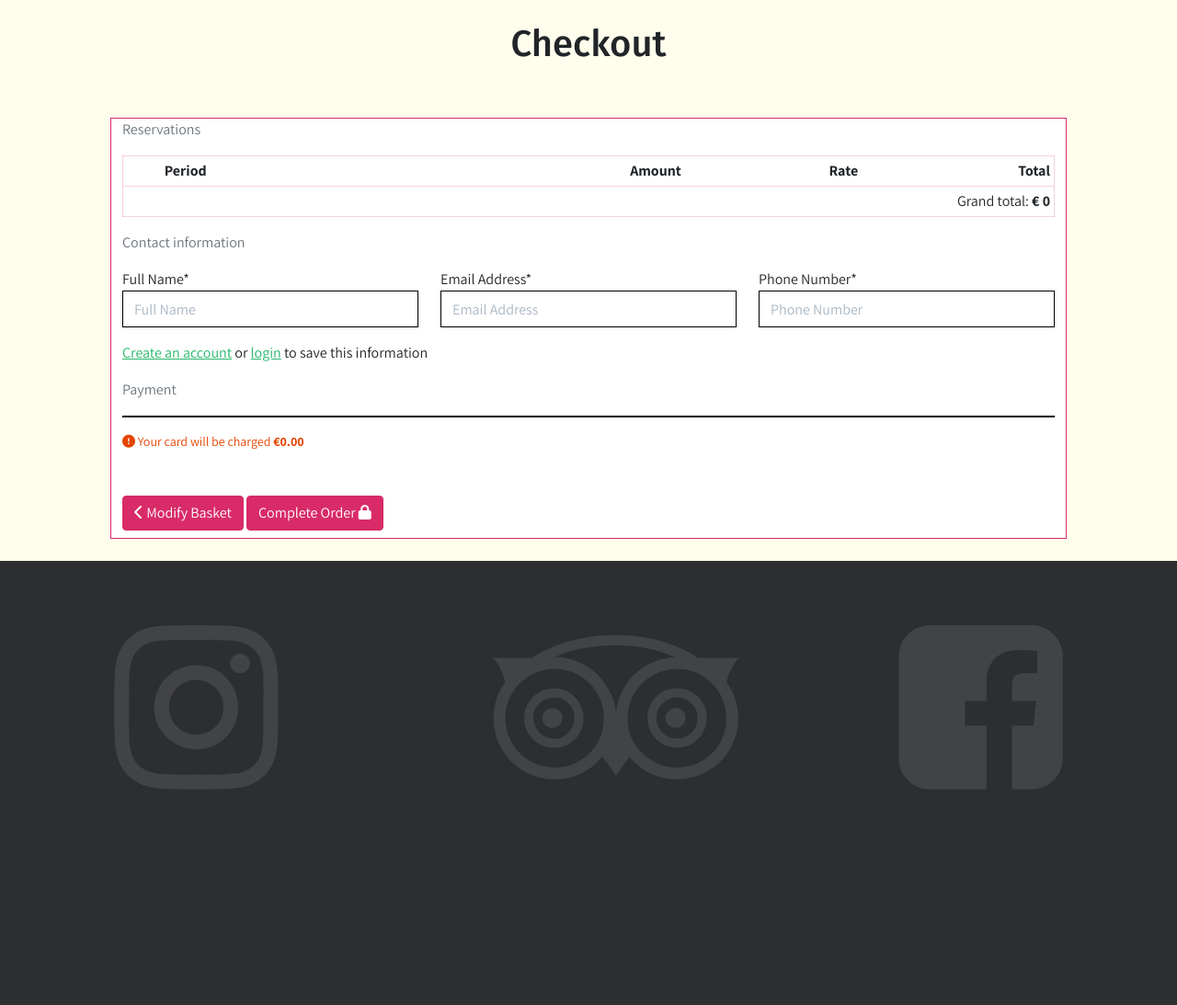
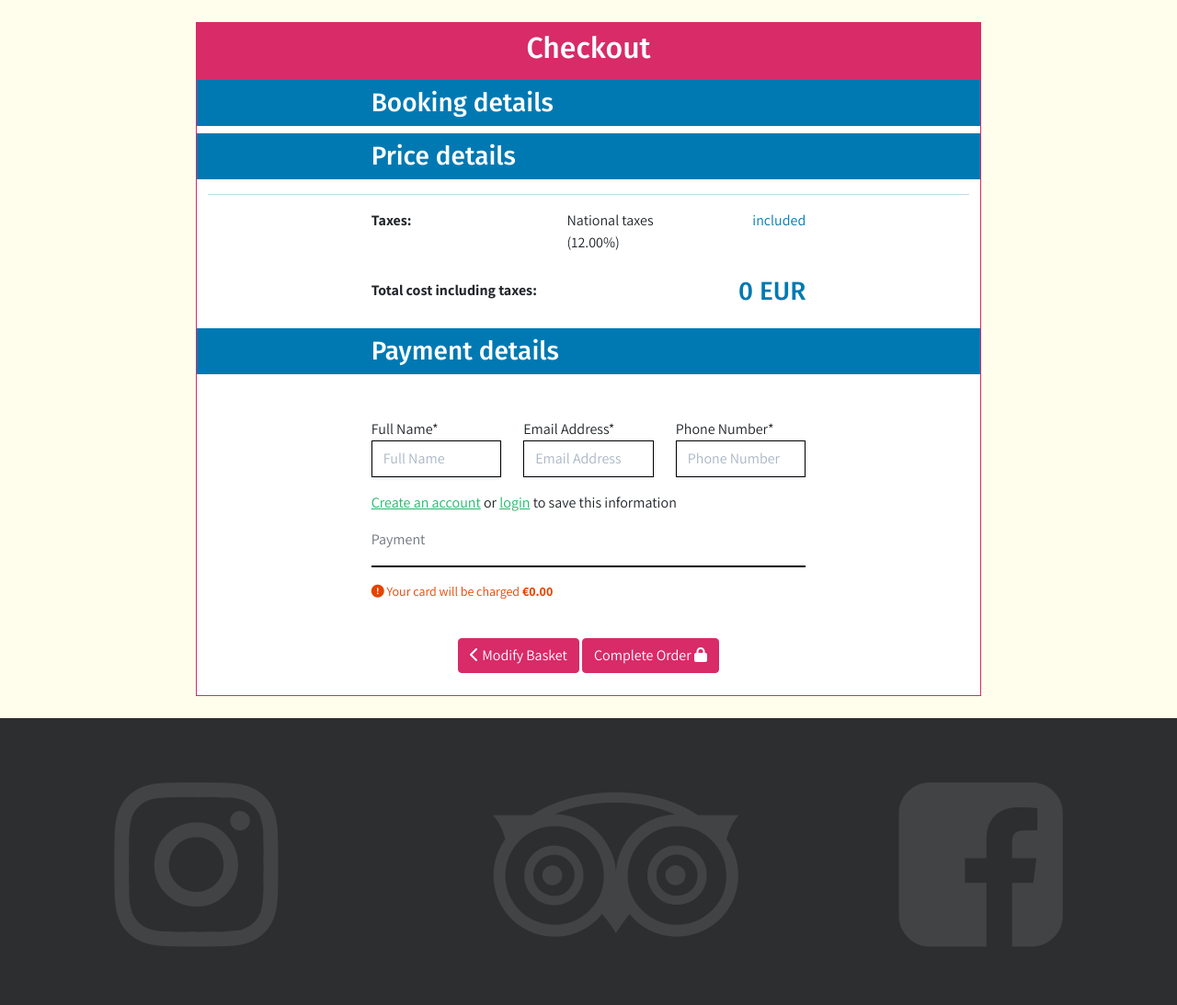
Before and after one commit to malmgrenola/square-circles, a Django app: template checkout/templates/checkout/checkout.html in a window 1280 px wide. Shown: the part 116-1209 px from the top of the page at 92% size. Before the commit the page ends 974 px from the top, so only its background shows below. Run offline with Django 3.2, Linux system fonts and the light colour scheme; the template is opened without the code that fills it: values that come from a table or form of the project are taken from there, others are empty; parts of the project's set-up code (start-up, migrations or seed data) failed here and were passed over; some libraries are stand-ins or nearby versions; some web fonts are replaced.

Commit message:
style basket &  checkout

```diff
--- a/basket/contexts.py
+++ b/basket/contexts.py
@@ -23,12 +23,12 @@ def basket_contents(request):
         product = get_object_or_404(Product, pk=item['product_id'])
         check_in = item['check_in']
         check_out = item['check_out']
-        amount = item['amount']
+        quantity = item['quantity']
         days = item['days']
-        total = float(amount * days * product.price)
+        total = float(quantity * days * product.price)
         basket_items.append({
             'product': product,
-            'amount': amount,
+            'quantity': quantity,
             'total': total,
             'check_in': check_in,
             'check_out': check_out,
--- a/checkout/static/checkout/css/checkout.css
+++ b/checkout/static/checkout/css/checkout.css
@@ -46,26 +46,14 @@ select option[value=""] {
   color: #aab7c4 !important;
 }
 
-.highlight-border {
-  border: 3px solid #0079b2;
-}
-
 #loading-overlay {
   display: none;
-  position: fixed;
-  top: 0;
-  left: 0;
-  width: 100%;
-  height: 100%;
-  background: rgba(23, 162, 184, 0.85);
-  z-index: 9999;
 }
 
 .loading-spinner {
   display: flex;
   align-items: center;
   justify-content: center;
-  margin: 0;
   height: 100%;
 }
 
--- a/checkout/templates/checkout/checkout.html
+++ b/checkout/templates/checkout/checkout.html
@@ -1,74 +1,117 @@
 {% extends "base.html" %}
 {% load static%}
+{% load filters %}
 
 {% block extra_css %}
     <link rel="stylesheet" href="{% static 'checkout/css/checkout.css' %}">
 {% endblock %}
 
 {% block page_header %}
-    <div class="row justify-content-md-center mx-1">
-        <div class="col my-4 text-center">
-            <h1>Checkout</h1>
-        </div>
-    </div>
 {% endblock %}
 
 {% block content %}
-    <div class="row justify-content-md-center mx-1">
-            <div class="col-12 col-lg-10 my-4 box">
-                <div class="row">
-                    <div class="col-12">
-                        <p class="text-muted">Reservations</p>
+
+<div class="row justify-content-md-center">
+    <div class="col col-md-8 m-md-4 box">
+        <div class="row py-2 bg-primary text-white text-center">
+            <div class="col">
+                <h2>Checkout</h2>
             </div>
         </div>
-                <table class="table table-sm table-borderless sc-table">
-                    <thead>
-                        <tr class="w-25 sc-row">
-                            <th colspan="2"></th>
-                            <th>Period</th>
-                            <th class="text-end">Amount</th>
-                            <th class="text-end">Rate</th>
-                            <th class="text-end">Total</th>
-                        </tr>
-                    </thead>
-                    <tbody class="">
+        <div class="row mb-2 bg-secondary justify-content-md-center text-white">
+            <div class="col col-md-7"><h3 class="m-0 py-2">Booking details</h3></div>
+        </div>
+
         {% for item in basket_items %}
-                        <tr class="w-25 sc-row">
-                            <td class="">
-                            {% if item.product.image %}
-                                        <img src="{{ MEDIA_URL }}{{item.product.image}}" alt="{{ item.product.name }} image" class="image-thumbnail">
-                                    {% else %}
-                                        <svg class="bd-placeholder-img image-thumbnail" width="100%" height="250" xmlns="http://www.w3.org/2000/svg" role="img" aria-label="Placeholder: Image" preserveAspectRatio="xMidYMid slice" focusable="false">
-                                            <rect width="100%" height="100%" fill="#868e96"></rect>
-                                            <text x="50%" y="50%" fill="#dee2e6" dy=".3em">Image</text>
-                                        </svg>
+        <form class="form" method="POST" action="{% url 'update_item' forloop.counter0 %}">
+            {% csrf_token %}
+            <div class="row justify-content-md-center">
+                <div class="col-5 col-md-3"><strong>Type of items:</strong></div>
+                <div class="col-7 col-md-4">{{item.product.name}}</div>
+            </div>
+            <div class="row justify-content-md-center">
+                <div class="col-5 col-md-3"><strong>Arrival date:</strong></div>
+                <div class="col-7 col-md-4">{{item.check_in}}, Check-in after 14:00</div>
+            </div>
+            <div class="row justify-content-md-center">
+                <div class="col-5 col-md-3"><strong>Departure date:</strong></div>
+                <div class="col-7 col-md-4">{{item.check_out}}, Check-out until 12:00</div>
+            </div>
+            <div class="row justify-content-md-center">
+                <div class="col-5 col-md-3"><strong>Length of stay:</strong></div>
+                <div class="col-7 col-md-4">{{item.days}} nights</div>
+            </div>
+            <div class="row justify-content-md-center pb-4">
+                <div class="col-5 col-md-3"><strong>Quantity:</strong></div>
+                <div class="col-7 col-md-4">{{ item.quantity }}</div>
+            </div>
+            {% if not forloop.last %}<hr class="text-secondary">{% endif %}
+        </form>
+        {% endfor %}
+
+        <div class="row mb-2 justify-content-md-center bg-secondary text-white">
+            <div class="col col-md-7"><h3 class="m-0 py-2">Price details</h3></div>
+        </div>
+        {% for item in basket_items %}
+            <div class="row justify-content-md-center">
+                <div class="col-5 col-md-3"><strong>Cost of stay<br />
+                    ({{item.days}} nights)</strong></div>
+                <div class="col-7 col-md-4">
+                    {% for i in item.quantity|times %}
+                    <div class="row">
+                        <div class="col"><span class="fst-italic">Pitch {{i}}</span><br />
+                            {{item.product.name}}
+                        </div>
+                        <div class="col text-secondary text-end d-flex justify-content-end align-items-end">{{ item.product.price | multiply:item.days|floatformat:0 }} EUR
+                        </div>
+                    </div>
+                    {% if forloop.last %}<hr class="text-secondary">
+                    <div class="row justify-content-md-center">
+                        <div class="col text-secondary text-end">{{ item.total|floatformat:0 }} EUR
+                        </div>
+                    </div>
                     {% endif %}
-                            </td>
-                            <td class="">
-                                <p><strong>{{item.product.name}}</strong></p>
-                            </td>
-                            <td class="">
-                                <p>Between {{ item.check_in }} and {{ item.check_out }}</p>
-                                <p>{{item.days}} nights</p>
-                            </td>
-                            <td class="text-end"><p>{{item.amount}}</p></td>
-                            <td class="text-end"><p>€ {{item.product.price}}</p></td>
-                            <td class="text-end"><p><strong>€ {{item.total}}</strong></p></td>
-                        </tr>
                     {% endfor %}
-                    <tr>
-                        <td colspan="3"></td>
-                        <td class="text-end" colspan="3">Grand total: <strong>€ {{basket_grand_total}}</strong></td>
-                    </tr>
-                    </tbody>
-                </table>
+                </div>
+            </div>
+            {% if not forloop.last %}<hr class="text-secondary">{% endif %}
+        {% endfor %}
+        <hr class="text-secondary">
+        <div class="row justify-content-md-center">
+            <div class="col-5 col-md-3"><strong>Taxes:</strong></div>
+            <div class="col-7 col-md-4">
                 <div class="row">
-                    <div class="col-12">
-                        <p class="text-muted">Contact information</p>
+                    <div class="col">National taxes<br />
+                        (12.00%)
+                    </div>
+                    <div class="col text-secondary text-end">included</div>
+                </div>
+             </div>
+        </div>
+        <div class="row my-4 justify-content-md-center">
+            <div class="col col-md-7 highlight-border">
+                <div class="row align-items-center">
+                    <div class="col"><strong>Total cost including taxes:</strong></div>
+                    <div class="col text-secondary text-end"><h3 class="m-0">{{ basket_grand_total|floatformat:0 }} EUR</h3></div>
+                </div>
+            </div>
+        </div>
+        <div class="row my-2 justify-content-md-center bg-secondary text-white">
+            <div class="col col-md-7"><h3 class="m-0 py-2">Payment details</h3></div>
+        </div>
+        <div class="row my-4 justify-content-md-center">
+            <div class="col col-md-7 text-center" id="loading-overlay">
+                <h1 class="text-primary logo-font loading-spinner">
+                    <span class="icon">
+                        <i class="fas fa-6x fa-fan fa-spin"></i>
+                    </span>
+                </h1>
             </div>
         </div>
         <form action="{% url 'checkout' %}" method="POST" id="payment-form">
             {% csrf_token %}
+            <div class="row my-4 justify-content-md-center">
+                <div class="col col-md-7">
                         <div class="row mb-3 d-flex">
                             {{ order_form.full_name | as_crispy_field }}
                             {{ order_form.email | as_crispy_field }}
@@ -109,7 +152,11 @@
                             </div>
 
                         </div>
-                    <div class="submit-button text-right mt-5 mb-2">
+
+                </div>
+            </div>
+            <div class="row my-4 justify-content-md-center ">
+                <div class="col col-md-7 text-center">
                     <a href="{% url 'basket' %}" class="btn btn-primary sc">
                         <span class="icon">
                             <i class="fas fa-chevron-left"></i>
@@ -122,7 +169,7 @@
                             <i class="fas fa-lock"></i>
                         </span>
                     </button>
-
+                </div>
             </div>
         </form>
     </div>
--- a/checkout/templates/checkout/checkout_success.html
+++ b/checkout/templates/checkout/checkout_success.html
@@ -52,7 +52,7 @@
             </div>
             <div class="row justify-content-md-center">
                 <div class="col-5 col-md-3"><strong>Length of stay:</strong></div>
-                <div class="col-7 col-md-4">{{item.days}}</div>
+                <div class="col-7 col-md-4">{{item.days}} nights</div>
             </div>
             <div class="row justify-content-md-center">
                 <div class="col-5 col-md-3"><strong>Number of items:</strong></div>
@@ -109,7 +109,7 @@
             <div class="col col-md-7 highlight-border">
                 <div class="row align-items-center">
                     <div class="col"><strong>Total cost including taxes:</strong></div>
-                    <div class="col text-secondary text-end"><h3 class="m-0">{{ order.grand_total }}</h3></div>
+                    <div class="col text-secondary text-end"><h3 class="m-0">{{ order.grand_total }} EUR</h3></div>
                 </div>
             </div>
         </div>
--- a/checkout/views.py
+++ b/checkout/views.py
@@ -56,7 +56,7 @@ def checkout(request):
                 order_line_item = OrderLineItem(
                     order=order,
                     product=product,
-                    quantity=item['amount'],
+                    quantity=item['quantity'],
                     check_in=datetime.strptime(
                         item['check_in'], date_format),
                     check_out=datetime.strptime(
```
Also changed, not shown: basket/templates/basket/basket.html (+105 -59 lines), basket/views.py (+7 -7 lines), checkout/webhook_handler.py (+5 -3 lines), README.md. Lines whose indentation alone changed are shown as unchanged.
